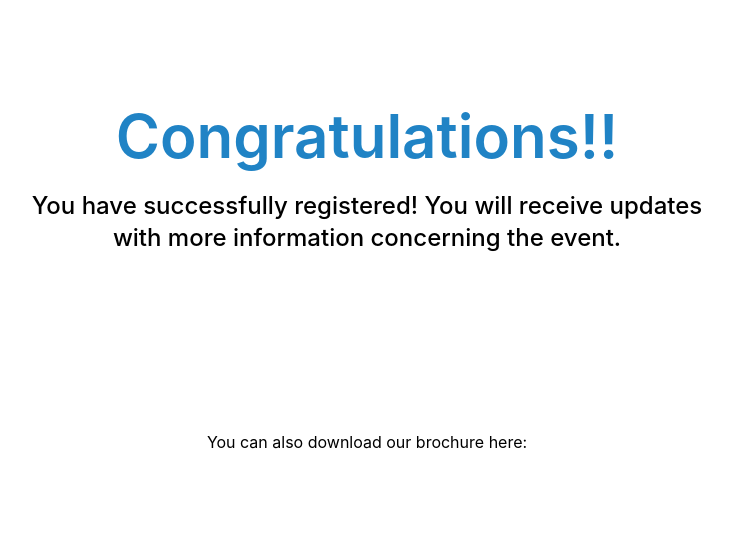
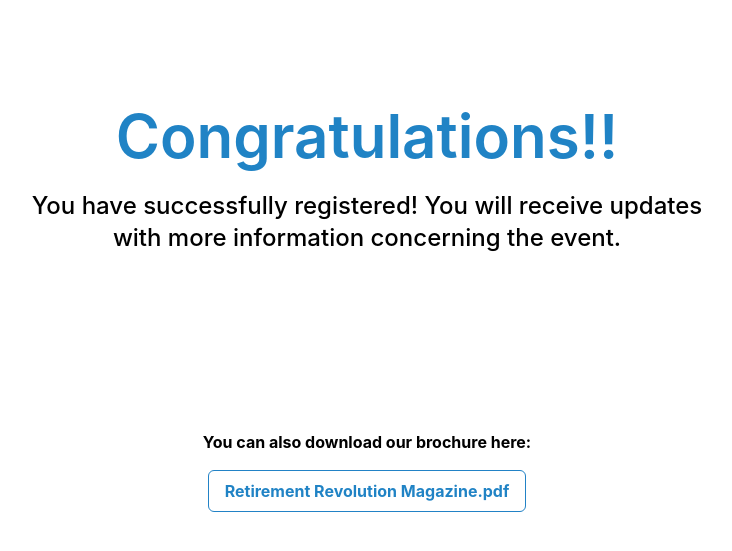
Before and after one commit to haadifarouk/Retirement-Revolution, a website: page complete-registration.html in a window 1280 px wide. Shown: the part 191-742 px from the top of the page, without its empty margins (273-1005 px from the left). Drawn offline with Linux system fonts and the light colour scheme.

Commit message:
updated the complete-reg page

```diff
--- a/complete-registration.html
+++ b/complete-registration.html
@@ -27,10 +27,13 @@
 
         </div>
 
-        <div class="my-12 m-auto">
+        <div class="my-12 m-auto text-center font-bold">
                 <div>
                     You can also download our brochure here:
                 </div>
+                <button class="text-md border font-bold m-auto px-4 py-2 rounded-md border-blueish text-kindablue my-4">
+                    Retirement Revolution Magazine.pdf
+                </button>
         </div>
     </div>
 </body>
```
